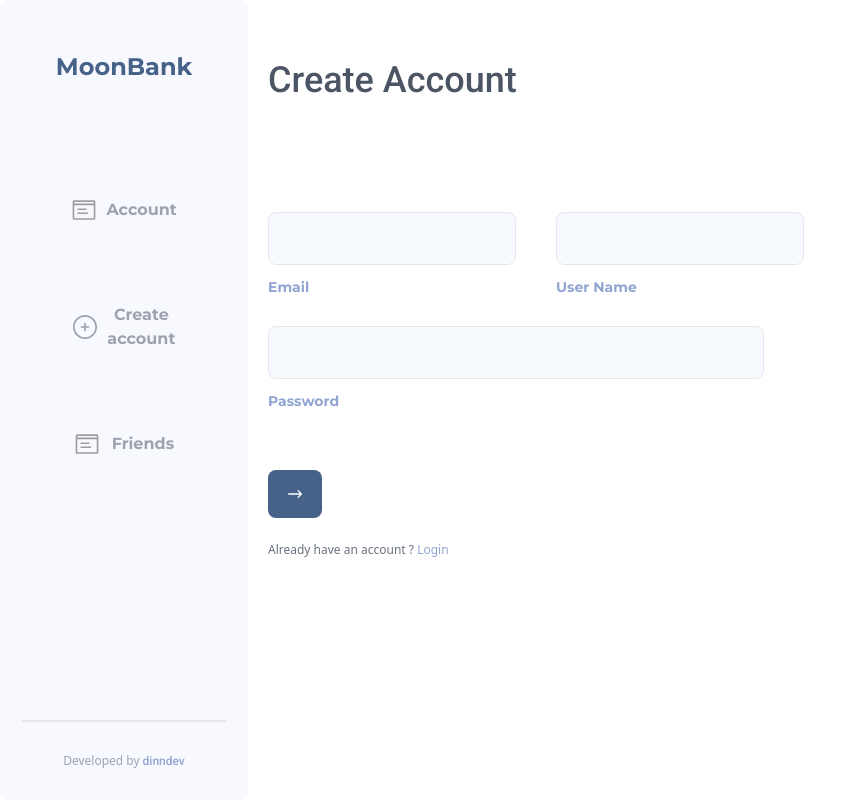
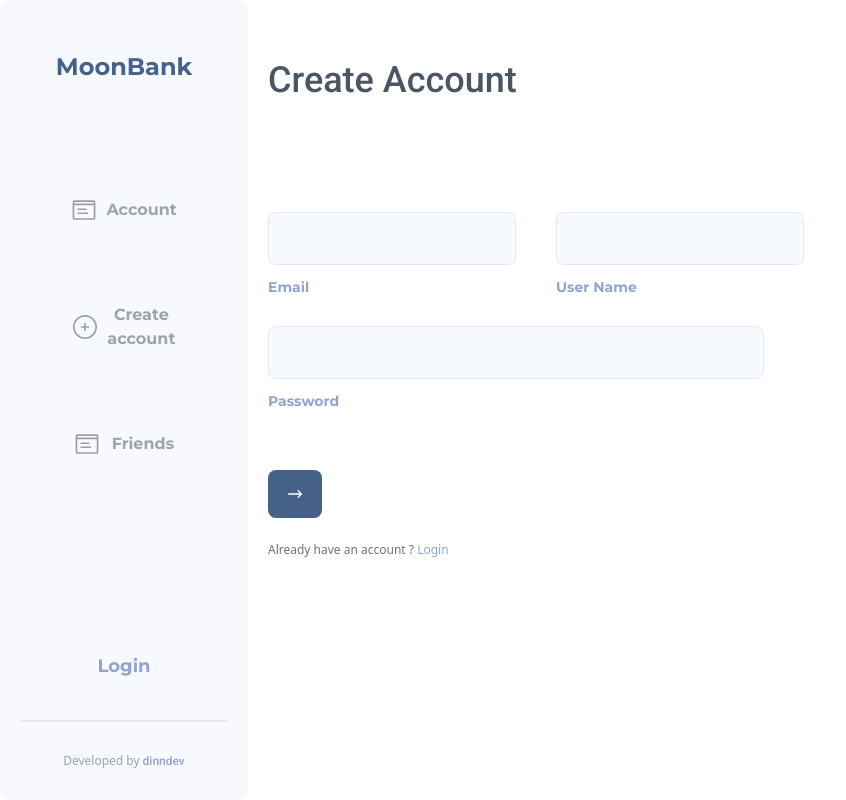
Before and after one commit to dinndev/moonbank, a React (Create React App) app: page /moonbank/signup in a window 1280 px wide. Shown: the whole page, without its empty margins (0-846 px from the left). Built offline with nearby package versions, Linux system fonts and the light colour scheme; what react-alert-template-basic would draw is missing.

Commit message:
:construction: Router
Work in progress routes

```diff
--- a/src/Components/Nav.js
+++ b/src/Components/Nav.js
@@ -40,6 +40,16 @@ const Nav = () => {
           </p>
         </Link>
       </ul>
+      {user.credit ? (
+        ""
+      ) : (
+        <Link
+          to="account/login"
+          className="mb-10 text-lg font-montserratBold  text-secondary"
+        >
+          Login
+        </Link>
+      )}
       <div className="border-t-2 w-5/6 h-footerHeight flex justify-center items-center bot">
         <p className="text-xs text-gray-400">
           Developed by
```
